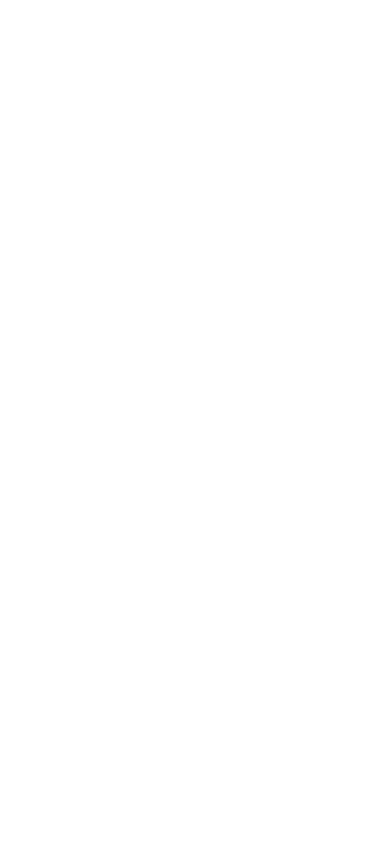
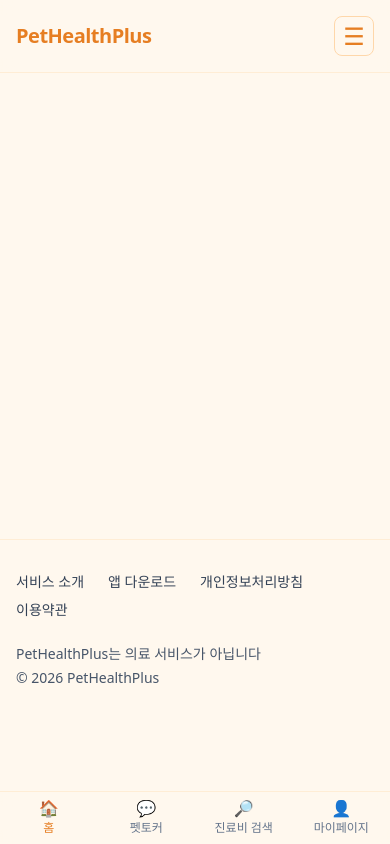
Before and after one commit to donheekang/advisor-schedule, a Next.js app: page / in a window 390 px wide. Built offline with nearby package versions, Linux system fonts and the light colour scheme.

Commit message:
Add shared main layout with responsive navigation

```diff
--- a/src/app/(main)/layout.tsx
+++ b/src/app/(main)/layout.tsx
@@ -1,7 +1,18 @@
+import Footer from '@/components/footer';
+import Header from '@/components/header';
+import MobileNav from '@/components/mobile-nav';
+
 type MainLayoutProps = Readonly<{
   children: React.ReactNode;
 }>;
 
 export default function MainLayout({ children }: MainLayoutProps) {
-  return <main className="mx-auto w-full max-w-7xl px-4 py-8">{children}</main>;
+  return (
+    <div className="min-h-screen bg-[#FFF8EE] text-slate-900 [font-family:Pretendard,system-ui,sans-serif]">
+      <Header />
+      <main className="mx-auto w-full max-w-7xl px-4 py-8 pb-24 md:pb-8">{children}</main>
+      <Footer />
+      <MobileNav />
+    </div>
+  );
 }
--- /dev/null
+++ b/src/components/footer.tsx
@@ -0,0 +1,29 @@
+import Link from 'next/link';
+
+export default function Footer() {
+  return (
+    <footer className="border-t border-orange-100 bg-[#FFF8EE]">
+      <div className="mx-auto flex w-full max-w-7xl flex-col gap-6 px-4 py-8">
+        <div className="flex flex-wrap items-center gap-x-6 gap-y-2 text-sm text-slate-700">
+          <Link href="/about" className="transition hover:text-[#E67E22]">
+            서비스 소개
+          </Link>
+          <Link href="/app-download" className="transition hover:text-[#E67E22]">
+            앱 다운로드
+          </Link>
+          <Link href="/privacy" className="transition hover:text-[#E67E22]">
+            개인정보처리방침
+          </Link>
+          <Link href="/terms" className="transition hover:text-[#E67E22]">
+            이용약관
+          </Link>
+        </div>
+
+        <div className="space-y-1 text-sm text-slate-600">
+          <p>PetHealthPlus는 의료 서비스가 아닙니다</p>
+          <p>© 2026 PetHealthPlus</p>
+        </div>
+      </div>
+    </footer>
+  );
+}
--- /dev/null
+++ b/src/components/header.tsx
@@ -0,0 +1,121 @@
+'use client';
+
+import Link from 'next/link';
+import { usePathname } from 'next/navigation';
+import { useMemo, useState } from 'react';
+
+type NavigationItem = {
+  href: string;
+  label: string;
+};
+
+export default function Header() {
+  const pathname = usePathname();
+  const [isMenuOpen, setIsMenuOpen] = useState(false);
+  const isLoggedIn = false;
+
+  const navigationItems = useMemo<NavigationItem[]>(() => {
+    const items: NavigationItem[] = [
+      { href: '/pettalker', label: '펫토커' },
+      { href: '/search', label: '진료비 검색' }
+    ];
+
+    if (isLoggedIn) {
+      items.push({ href: '/mypage', label: '마이페이지' });
+    }
+
+    return items;
+  }, [isLoggedIn]);
+
+  return (
+    <header className="sticky top-0 z-40 border-b border-orange-100 bg-[#FFF8EE]/95 backdrop-blur">
+      <div className="mx-auto flex w-full max-w-7xl items-center justify-between px-4 py-4">
+        <Link
+          href="/"
+          className="text-xl font-extrabold tracking-tight text-[#E67E22] transition hover:text-[#CF711F]"
+        >
+          PetHealthPlus
+        </Link>
+
+        <nav className="hidden items-center gap-1 md:flex">
+          {navigationItems.map((item) => {
+            const isActive = pathname.startsWith(item.href);
+
+            return (
+              <Link
+                key={item.href}
+                href={item.href}
+                className={`rounded-full px-4 py-2 text-sm font-medium transition ${
+                  isActive
+                    ? 'bg-[#E67E22] text-white'
+                    : 'text-slate-700 hover:bg-orange-50 hover:text-[#E67E22]'
+                }`}
+              >
+                {item.label}
+              </Link>
+            );
+          })}
+        </nav>
+
+        <div className="hidden md:block">
+          {isLoggedIn ? (
+            <Link
+              href="/mypage"
+              className="rounded-full bg-[#2E86C1] px-4 py-2 text-sm font-semibold text-white transition hover:bg-[#276F9F]"
+            >
+              프로필
+            </Link>
+          ) : (
+            <Link
+              href="/login"
+              className="rounded-full bg-[#2E86C1] px-4 py-2 text-sm font-semibold text-white transition hover:bg-[#276F9F]"
+            >
+              로그인
+            </Link>
+          )}
+        </div>
+
+        <button
+          type="button"
+          onClick={() => setIsMenuOpen((prev) => !prev)}
+          className="inline-flex h-10 w-10 items-center justify-center rounded-lg border border-orange-200 text-[#E67E22] md:hidden"
+          aria-label="모바일 메뉴 열기"
+          aria-expanded={isMenuOpen}
+          aria-controls="mobile-menu"
+        >
+          <span className="text-2xl leading-none">☰</span>
+        </button>
+      </div>
+
+      {isMenuOpen ? (
+        <div id="mobile-menu" className="border-t border-orange-100 bg-[#FFF8EE] px-4 py-3 md:hidden">
+          <nav className="flex flex-col gap-2">
+            {navigationItems.map((item) => {
+              const isActive = pathname.startsWith(item.href);
+
+              return (
+                <Link
+                  key={item.href}
+                  href={item.href}
+                  className={`rounded-lg px-3 py-2 text-sm font-medium ${
+                    isActive ? 'bg-orange-100 text-[#E67E22]' : 'text-slate-700'
+                  }`}
+                  onClick={() => setIsMenuOpen(false)}
+                >
+                  {item.label}
+                </Link>
+              );
+            })}
+            <Link
+              href={isLoggedIn ? '/mypage' : '/login'}
+              className="mt-1 rounded-lg bg-[#2E86C1] px-3 py-2 text-center text-sm font-semibold text-white"
+              onClick={() => setIsMenuOpen(false)}
+            >
+              {isLoggedIn ? '프로필' : '로그인'}
+            </Link>
+          </nav>
+        </div>
+      ) : null}
+    </header>
+  );
+}
--- /dev/null
+++ b/src/components/mobile-nav.tsx
@@ -0,0 +1,48 @@
+'use client';
+
+import Link from 'next/link';
+import { usePathname } from 'next/navigation';
+
+type TabItem = {
+  href: string;
+  label: string;
+  icon: string;
+};
+
+const tabs: TabItem[] = [
+  { href: '/', label: '홈', icon: '🏠' },
+  { href: '/pettalker', label: '펫토커', icon: '💬' },
+  { href: '/search', label: '진료비 검색', icon: '🔎' },
+  { href: '/mypage', label: '마이페이지', icon: '👤' }
+];
+
+export default function MobileNav() {
+  const pathname = usePathname();
+
+  return (
+    <nav className="fixed bottom-0 left-0 right-0 z-40 border-t border-orange-100 bg-[#FFF8EE]/95 backdrop-blur md:hidden">
+      <ul className="mx-auto grid w-full max-w-7xl grid-cols-4">
+        {tabs.map((tab) => {
+          const isActive = tab.href === '/' ? pathname === '/' : pathname.startsWith(tab.href);
+
+          return (
+            <li key={tab.href}>
+              <Link
+                href={tab.href}
+                className={`flex flex-col items-center justify-center gap-1 px-2 py-2 text-xs font-medium transition ${
+                  isActive ? 'text-[#E67E22]' : 'text-slate-500'
+                }`}
+                aria-current={isActive ? 'page' : undefined}
+              >
+                <span aria-hidden="true" className="text-base leading-none">
+                  {tab.icon}
+                </span>
+                <span>{tab.label}</span>
+              </Link>
+            </li>
+          );
+        })}
+      </ul>
+    </nav>
+  );
+}
```
